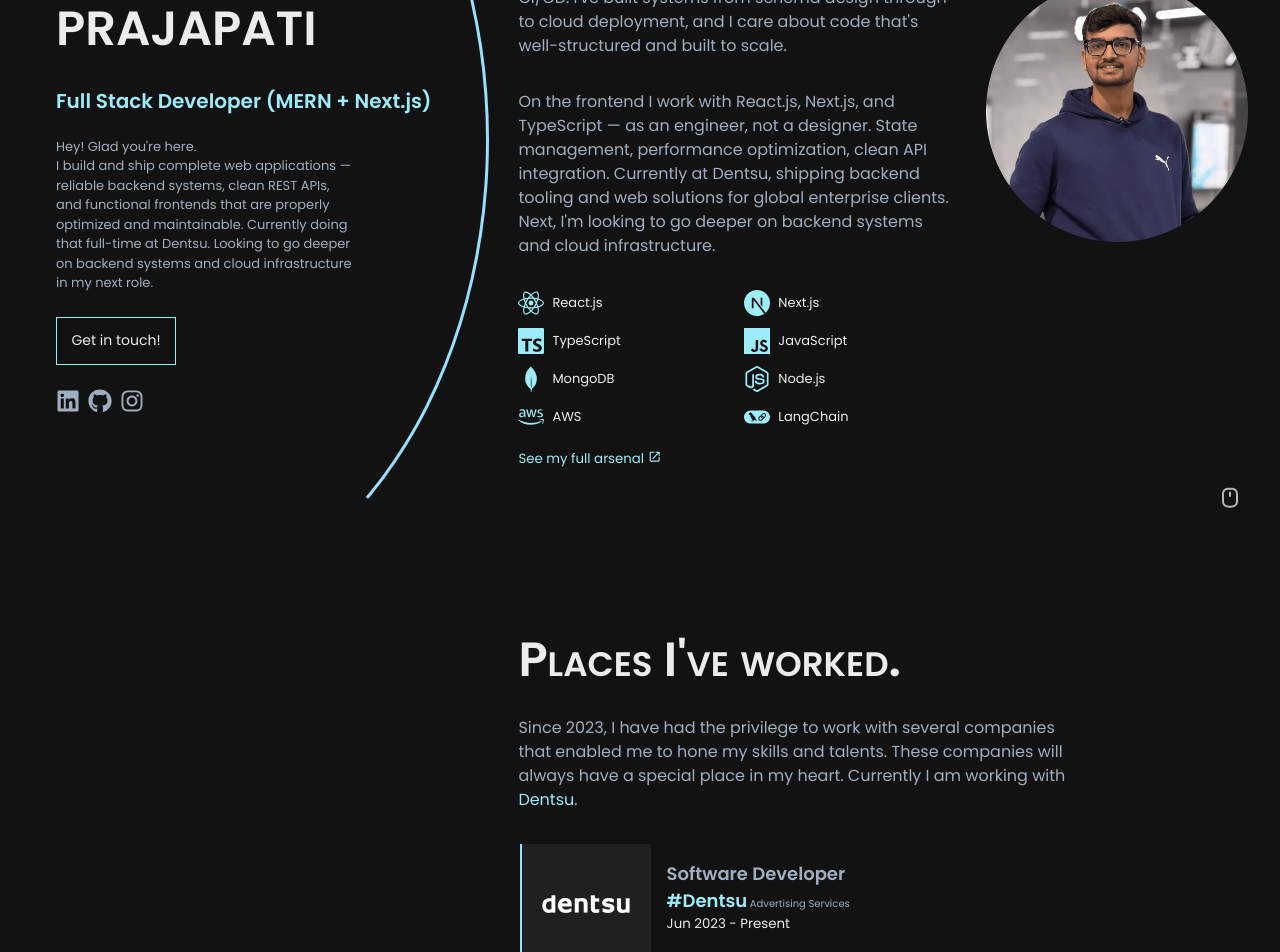
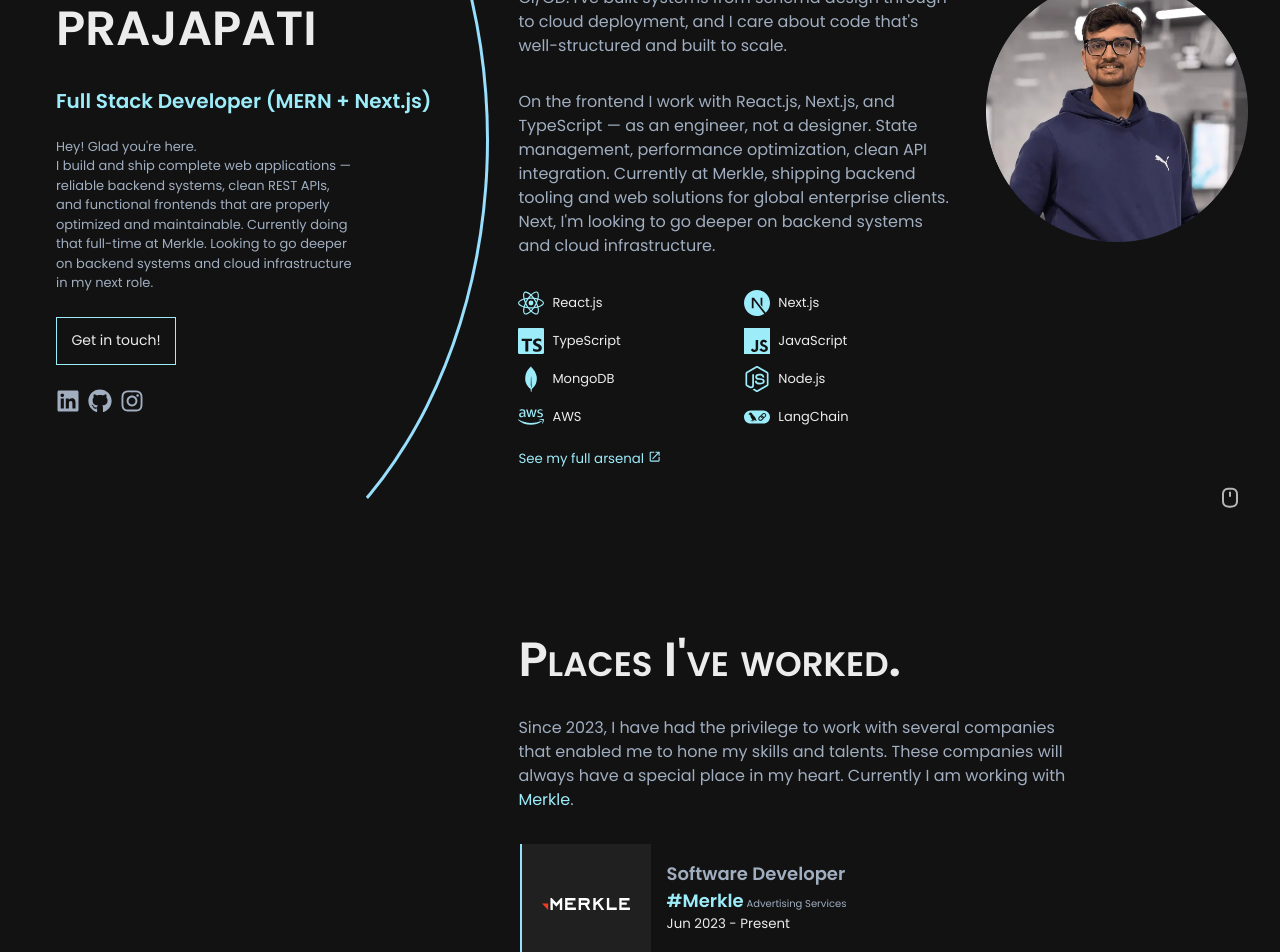
Before and after one commit to harshprajapati8347/HP-Portfolio, a Next.js app: page / in a window 1280 px wide. Shown: the part 260-1212 px from the top of the page. Built offline with nearby package versions, Linux system fonts and the light colour scheme; no server answers; what @chakra-ui/next-js would draw is missing.

Commit message:
refactor: update experience details and  adjust tab widths for better responsiveness

```diff
--- a/components/Sections/Experience/ExperienceTab.tsx
+++ b/components/Sections/Experience/ExperienceTab.tsx
@@ -41,8 +41,8 @@
     }) ?? 'vertical'
 
   const tabMinWidth = useBreakpointValue({
-    base: '160px',
-    sm: '160px',
+    base: '80px',
+    sm: '80px',
     md: 'auto',
     lg: 'auto',
     xl: 'auto',
@@ -79,13 +79,17 @@
               <OptimizedImage
                 src={
                   colorMode === 'dark'
-                    ? company.logo.dark ?? company.logo.light
+                    ? (company.logo.dark ?? company.logo.light)
                     : company.logo.light
                 }
                 alt={`${company.longName} logo`}
                 fill
                 sizes="88px"
                 wrapperHeight="64px"
+                style={{
+                  backgroundColor:
+                    colorMode === 'light' ? 'black' : 'transparent',
+                }}
               />
             </Box>
           </Tab>
@@ -141,7 +145,12 @@
                       color={emphasis}
                       display="block"
                     />
-                    <Text as="span" display="block" variant="description" fontSize="sm">
+                    <Text
+                      as="span"
+                      display="block"
+                      variant="description"
+                      fontSize="sm"
+                    >
                       {roleDesc}
                     </Text>
                   </ListItem>
--- a/config/experience.ts
+++ b/config/experience.ts
@@ -1,4 +1,4 @@
-export type CompanyId = 'Dentsu' | 'Blackcoffer' | 'Fleeguide'
+export type CompanyId = 'Merkle' | 'Blackcoffer' | 'Fleeguide'
 
 export type CompanyDetail = {
   name: string
@@ -15,16 +15,16 @@
 }
 
 export const Experiences: Record<CompanyId, CompanyDetail> = {
-  Dentsu: {
-    name: 'Dentsu',
-    longName: 'Dentsu',
+  Merkle: {
+    name: 'Merkle',
+    longName: 'Merkle',
     subDetail: 'Advertising Services',
-    url: 'https://www.dentsu.com/in/en',
+    url: 'https://www.merkle.com/en.html',
     position: 'Software Developer',
     duration: 'Jun 2023 - Present',
     logo: {
-      light: '/dentsu-light-theme.jpeg',
-      dark: '/dentsu-dark-theme.png',
+      light: '/merkle-light-theme.png',
+      dark: '/merkle-logo.svg',
     },
     roles: [
       'Designed and delivered full-stack MERN features across multiple client projects — owning Node.js/Express.js backend API architecture, React.js/Next.js frontend components, and PostgreSQL/MongoDB database schema, reducing feature delivery cycles through modular, reusable service design.',
@@ -69,7 +69,7 @@
 }
 
 export const ExperiencesList: CompanyDetail[] = [
-  Experiences.Dentsu,
+  Experiences.Merkle,
   Experiences.Blackcoffer,
   Experiences.Fleeguide,
 ]
--- a/config/site.ts
+++ b/config/site.ts
@@ -11,8 +11,7 @@
   resumeUrl:
     'https://drive.google.com/drive/folders/14X1zywbbfk8TZzuJqrnm164d4Zy_9HMp?usp=sharing',
   githubProfile: 'https://github.com/harshprajapati8347',
-  linkedIn:
-    'https://www.linkedin.com/in/harsh-prajapati-developer/',
+  linkedIn: 'https://www.linkedin.com/in/harsh-prajapati-developer/',
   instagram: 'https://www.instagram.com/harsh.prajapati.26/',
   ogImage: '/og.jpg',
   avatar: '/logo_big.webp',
@@ -33,14 +32,14 @@
     ctaLabel: 'Get in touch!',
     body: [
       "Hey! Glad you're here.",
-      'I build and ship complete web applications — reliable backend systems, clean REST APIs, and functional frontends that are properly optimized and maintainable. Currently doing that full-time at Dentsu. Looking to go deeper on backend systems and cloud infrastructure in my next role.',
+      'I build and ship complete web applications — reliable backend systems, clean REST APIs, and functional frontends that are properly optimized and maintainable. Currently doing that full-time at Merkle. Looking to go deeper on backend systems and cloud infrastructure in my next role.',
     ],
   },
   about: {
     heading: 'What I do.',
     paragraphs: [
       "Hey, I'm Harsh — a Full Stack Developer with 3+ years of experience shipping production web applications. I'm most confident on the backend — REST API design, Node.js, PostgreSQL, MongoDB, AWS, Docker, and CI/CD. I've built systems from schema design through to cloud deployment, and I care about code that's well-structured and built to scale.",
-      "On the frontend I work with React.js, Next.js, and TypeScript — as an engineer, not a designer. State management, performance optimization, clean API integration. Currently at Dentsu, shipping backend tooling and web solutions for global enterprise clients. Next, I'm looking to go deeper on backend systems and cloud infrastructure.",
+      "On the frontend I work with React.js, Next.js, and TypeScript — as an engineer, not a designer. State management, performance optimization, clean API integration. Currently at Merkle, shipping backend tooling and web solutions for global enterprise clients. Next, I'm looking to go deeper on backend systems and cloud infrastructure.",
     ],
     skillsCta: 'See my full arsenal',
   },
@@ -48,8 +47,8 @@
     heading: "Places I've worked.",
     introBefore:
       'Since 2023, I have had the privilege to work with several companies that enabled me to hone my skills and talents. These companies will always have a special place in my heart. Currently I am working with',
-    currentCompanyName: 'Dentsu',
-    currentCompanyUrl: 'https://www.dentsu.com/in/en',
+    currentCompanyName: 'Merkle',
+    currentCompanyUrl: 'https://www.merkle.com/en.html',
   },
   works: {
     heading: 'Some of my works.',
```
Also changed, not shown: public/merkle-light-theme.png (added), public/merkle-logo.svg (added).
